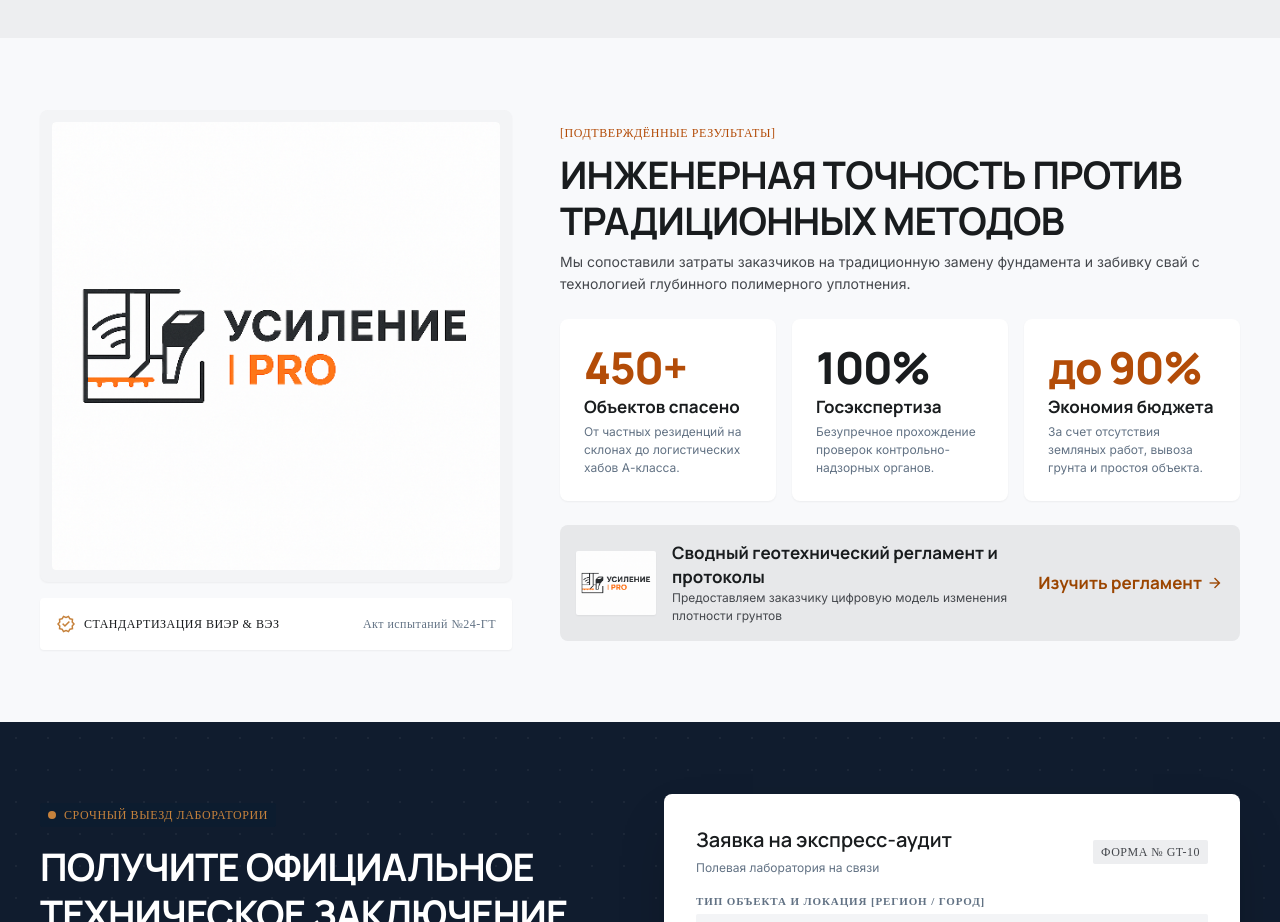
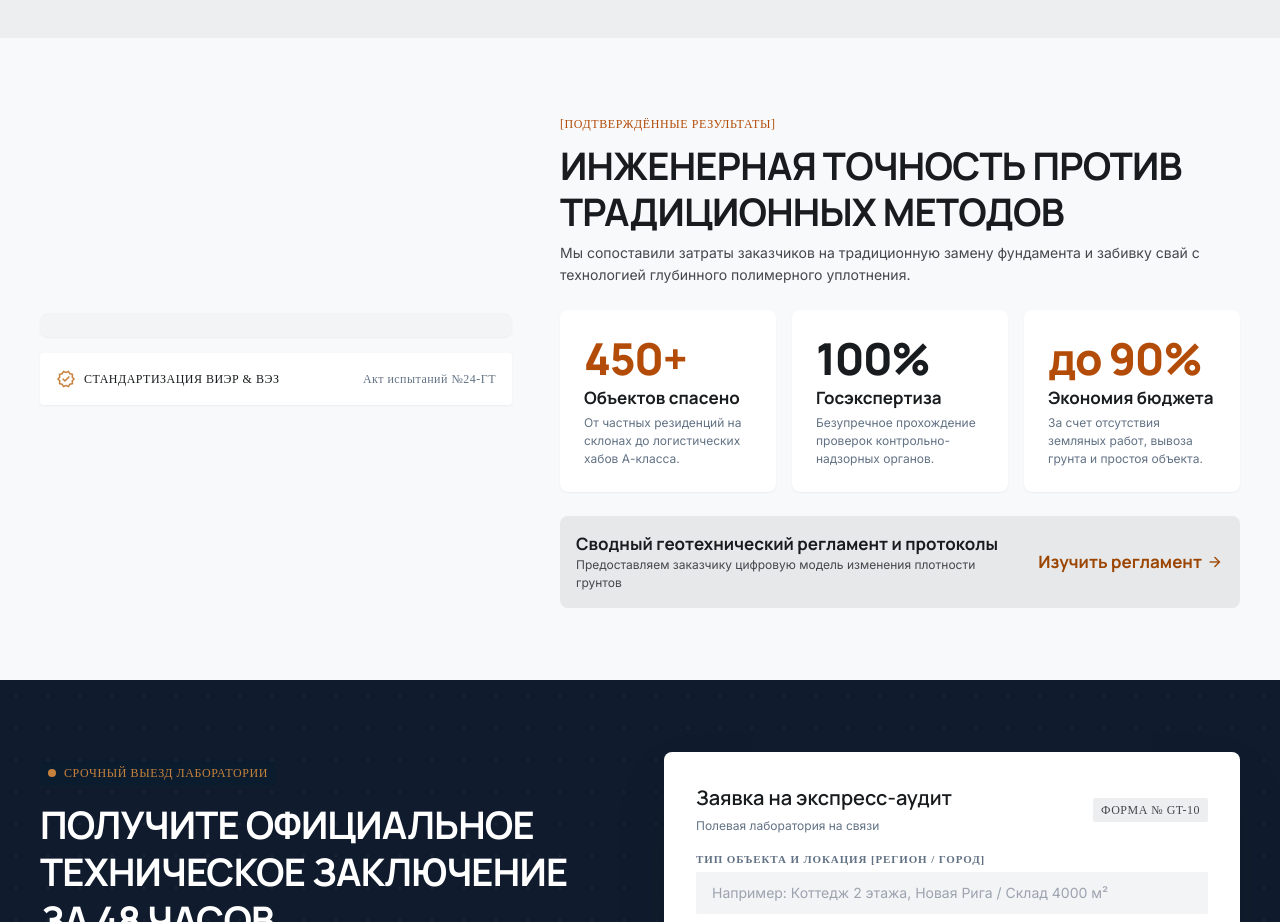
Before and after one commit to businessmanluck-dotcom/UsileniePRO, a plain HTML site: page index.html in a window 1280 px wide. Shown: the part 3560-4482 px from the top of the page. Drawn offline with nearby package versions, Linux system fonts and the light colour scheme.

Commit message:
fix(site): remove logo.png used as a placeholder photo/diagram
My previous fix for the broken assets/logo.svg references pointed
them at logo.png, but that made the header brand logo render huge
and stretched inside the "geological cutaway" diagram cards on
index.html, chastnye-doma.html and tehnologiya.html — worse than the
original broken image, which failed silently against the dark
background. Removed the <img> entirely on those 5 spots, leaving the
existing dark decorative background/overlay badges intact until real
object photos/diagrams are available.

```diff
--- a/index.html
+++ b/index.html
@@ -191,7 +191,6 @@
 <!-- Visual Proof from Available Images -->
 <div class="lg:col-span-5 flex flex-col space-y-space-md">
 <div class="bg-surface-container-low p-space-sm rounded-xl overflow-hidden shadow-sm">
-<img alt="Геодезический аудит и геологические профили" class="w-full h-auto rounded-lg object-cover shadow-inner" src="assets/logo.png">
 </div>
 <div class="bg-surface-container-lowest p-space-md rounded-lg shadow-sm flex items-center justify-between">
 <div class="flex items-center gap-space-xs">
@@ -253,7 +252,6 @@
 <!-- Visual Case Banner (Image 8 reference) -->
 <div class="bg-surface-container-high rounded-xl p-space-md flex flex-col sm:flex-row items-center justify-between gap-space-md">
 <div class="flex items-center gap-space-md">
-<img alt="Кейс мониторинга и отчетов" class="w-20 h-16 object-cover rounded shadow-sm shrink-0" src="assets/logo.png">
 <div>
 <div class="font-title-card text-title-card text-on-surface">
                 Сводный геотехнический регламент и протоколы
```
Also changed, not shown: chastnye-doma.html (+0 -1 lines), tehnologiya.html (+0 -2 lines).
